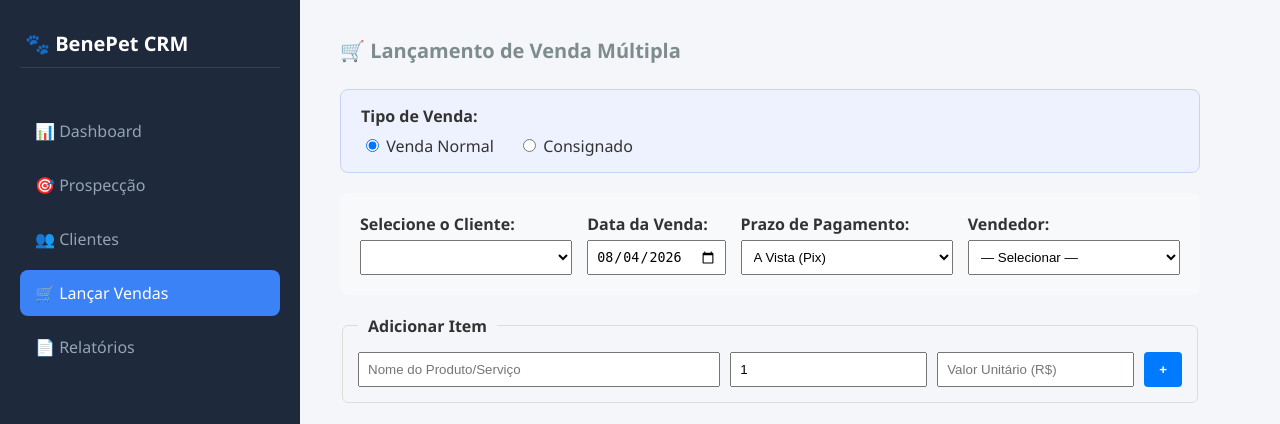
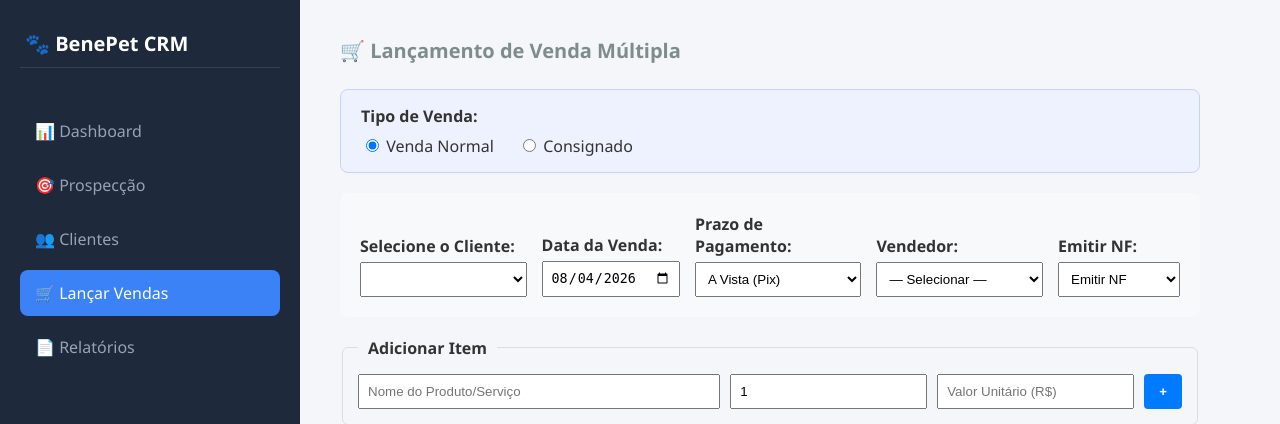
Before and after one commit to Bepenet/Benepet-CRM, a Flask app: template templates/vendas.html in a window 1280 px wide. Shown: the top 424 px of the page. Run offline with Flask 3, Linux system fonts and the light colour scheme; the template is opened without the code that fills it, so the values that code supplies are empty; data comes from the database, SQL or seed files in the repository.

Commit message:
Adiciona seletor de Emissao de NF no lancamento e edicao de vendas

```diff
--- a/app.py
+++ b/app.py
@@ -107,10 +107,16 @@ WHATSAPP_NF_NUMERO = os.environ.get('WHATSAPP_NF_NUMERO', '5547988139107')
 def montar_link_whatsapp_nf(venda):
     """Monta o link do WhatsApp (wa.me) com os dados da venda prontos para gerar a NF."""
     cliente = venda.cliente
-    linhas = [
-        "📄 *Nova venda confirmada - gerar NF*",
-        f"Cliente (Razão Social): {cliente.nome}",
-    ]
+    if venda.emitir_nf is False:
+        linhas = [
+            "📄 *Nova venda confirmada*",
+            "🚫 *Não Emitir NF*",
+        ]
+    else:
+        linhas = [
+            "📄 *Nova venda confirmada - gerar NF*",
+        ]
+    linhas.append(f"Cliente (Razão Social): {cliente.nome}")
     if cliente.nome_fantasia:
         linhas.append(f"Nome Fantasia: {cliente.nome_fantasia}")
     linhas.append(f"CNPJ/CPF: {cliente.cpf_cnpj or 'não informado'}")
@@ -179,6 +185,9 @@ def garantir_colunas_novas():
             conn.commit()
         if 'data_pagamento' not in colunas_venda:
             conn.execute(text('ALTER TABLE venda ADD COLUMN data_pagamento TIMESTAMP'))
+            conn.commit()
+        if 'emitir_nf' not in colunas_venda:
+            conn.execute(text('ALTER TABLE venda ADD COLUMN emitir_nf BOOLEAN DEFAULT TRUE'))
             conn.commit()
 
     colunas_cliente = [c['name'] for c in inspector.get_columns('cliente')]
@@ -798,6 +807,7 @@ def salvar_venda_multipla():
     prazo_pagamento = dados.get('prazo_pagamento')
     tipo_venda = dados.get('tipo_venda', 'Normal')
     vendedor = dados.get('vendedor')
+    emitir_nf = dados.get('emitir_nf', True)
 
     data_venda = datetime.strptime(data_str, '%Y-%m-%d') if data_str else datetime.utcnow()
     status_venda = 'Pendente' if tipo_venda == 'Consignado' else 'Confirmada'
@@ -810,7 +820,8 @@ def salvar_venda_multipla():
             prazo_pagamento=prazo_pagamento,
             tipo=tipo_venda,
             status=status_venda,
-            vendedor=vendedor
+            vendedor=vendedor,
+            emitir_nf=bool(emitir_nf)
         )
         db.session.add(nova_venda)
         db.session.flush()
@@ -873,6 +884,7 @@ def duplicar_venda(id):
         'prazo_pagamento': venda_origem.prazo_pagamento,
         'vendedor': venda_origem.vendedor or '',
         'tipo_venda': venda_origem.tipo or 'Normal',
+        'emitir_nf': venda_origem.emitir_nf is not False,
         'itens': [
             {
                 'produto': item.produto,
@@ -903,6 +915,7 @@ def editar_venda(id):
         status = dados.get('status', 'Confirmada')
         vendedor = dados.get('vendedor')
         itens = dados.get('itens')
+        emitir_nf = dados.get('emitir_nf', venda.emitir_nf)
 
         if not itens:
             return jsonify({"erro": "A venda precisa ter pelo menos um item."}), 400
@@ -915,6 +928,7 @@ def editar_venda(id):
         venda.tipo = tipo_venda
         venda.status = status
         venda.vendedor = vendedor
+        venda.emitir_nf = bool(emitir_nf)
         venda.valor_total = sum(float(i['valor_subtotal']) for i in itens)
 
         if status == 'Confirmada':
--- a/models.py
+++ b/models.py
@@ -86,6 +86,7 @@ class Venda(db.Model):
     vendedor = db.Column(db.String(100))  # vendedor responsável pela venda
     paga = db.Column(db.Boolean, default=False)  # boleto pago
     data_pagamento = db.Column(db.DateTime)  # data em que o boleto foi pago
+    emitir_nf = db.Column(db.Boolean, default=True)  # se a venda precisa de nota fiscal
 
     cliente = db.relationship('Cliente', backref=db.backref('vendas', lazy=True))
 
--- a/templates/vendas.html
+++ b/templates/vendas.html
@@ -115,6 +115,13 @@
                     {% for v in vendedores %}
                         <option value="{{ v.nome }}" {% if duplicar_dados and duplicar_dados.vendedor == v.nome %}selected{% endif %}>{{ v.nome }}</option>
                     {% endfor %}
+                </select>
+            </div>
+            <div>
+                <label style="display:block; margin-bottom:5px; font-weight:bold;">Emitir NF:</label>
+                <select id="emitir_nf" style="padding:8px;">
+                    <option value="1" {% if not duplicar_dados or duplicar_dados.emitir_nf %}selected{% endif %}>Emitir NF</option>
+                    <option value="0" {% if duplicar_dados and not duplicar_dados.emitir_nf %}selected{% endif %}>Não Emitir NF</option>
                 </select>
             </div>
         </div>
@@ -249,7 +256,8 @@
                 itens: carrinho,
                 prazo_pagamento: document.getElementById('prazo_pagamento').value,
                 tipo_venda: document.querySelector('input[name="tipo_venda"]:checked').value,
-                vendedor: document.getElementById('vendedor').value
+                vendedor: document.getElementById('vendedor').value,
+                emitir_nf: document.getElementById('emitir_nf').value === '1'
             };
 
             fetch('/salvar_venda_multipla', {
@@ -262,8 +270,13 @@
                 if (ok) {
                     if (payload.tipo_venda === 'Consignado') {
                         alert("Consignação registrada! Ela vai aparecer em 'Consignações Pendentes' até você confirmar a revenda.");
+                    } else if (payload.emitir_nf) {
+                        alert("Perfeito! Venda salva com sucesso! Abrindo o WhatsApp para enviar os dados da NF...");
+                        if (data.link_whatsapp) {
+                            window.open(data.link_whatsapp, '_blank');
+                        }
                     } else {
-                        alert("Perfeito! Venda salva com sucesso! Abrindo o WhatsApp para enviar os dados da NF...");
+                        alert("Perfeito! Venda salva com sucesso! Abrindo o WhatsApp para avisar que NÃO será emitida NF...");
                         if (data.link_whatsapp) {
                             window.open(data.link_whatsapp, '_blank');
                         }
```
Also changed, not shown: templates/editar_venda.html (+9 -1 lines).
